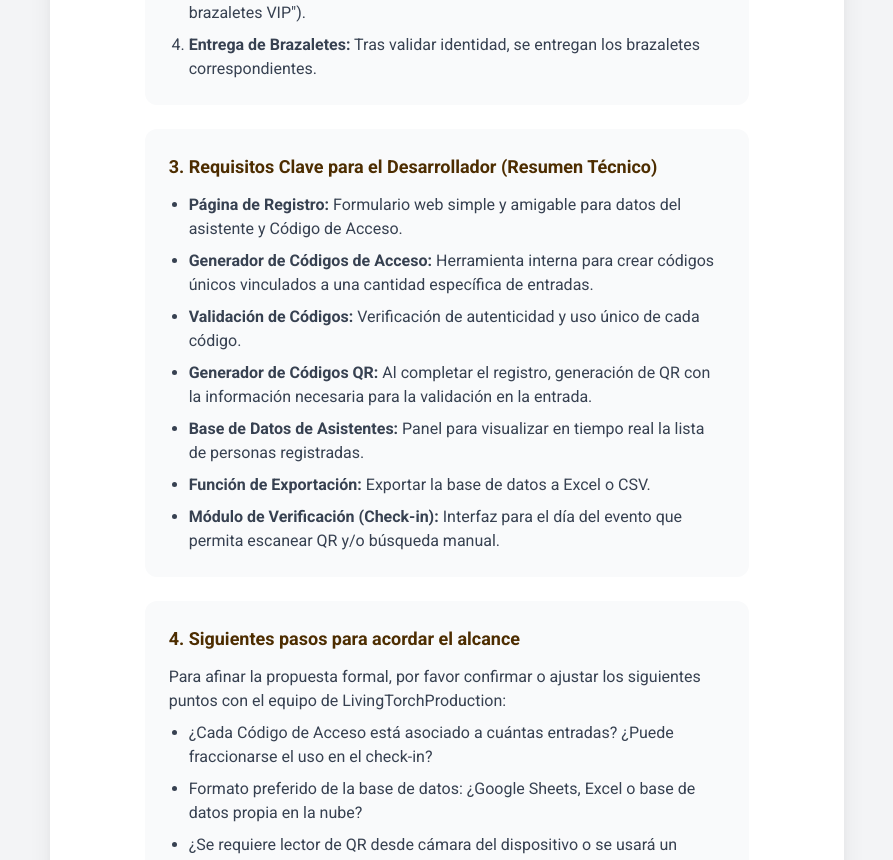
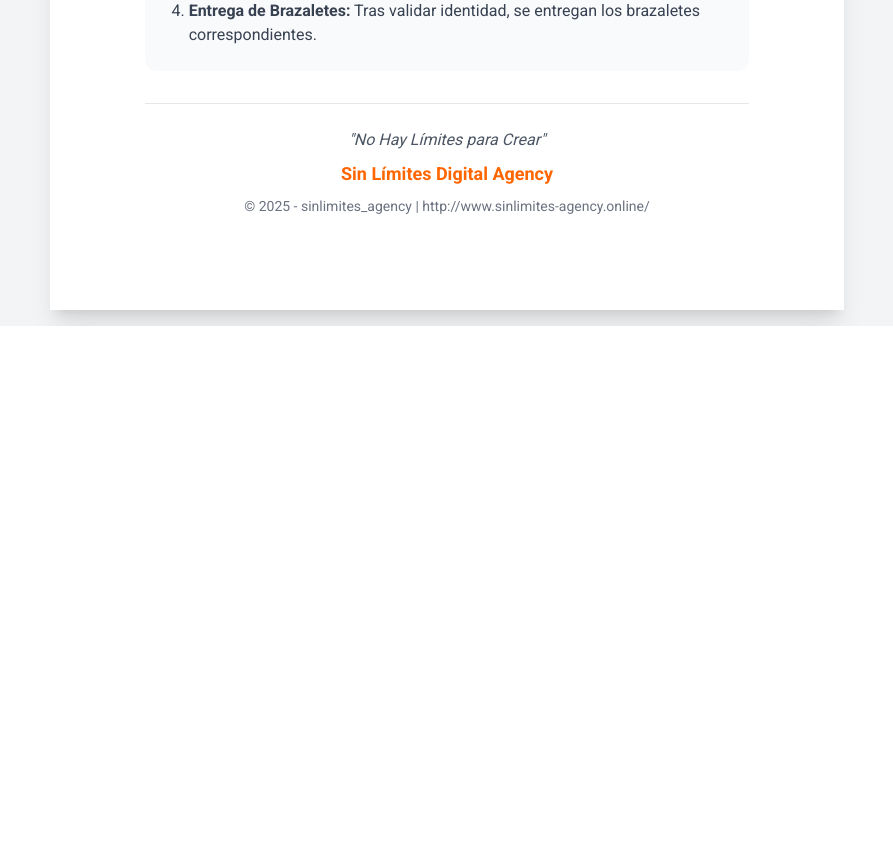
Before and after one commit to CientificoJose/web-agency, a Next.js app: page /propuestas/livingtorchproduction in a window 1280 px wide. Shown: the part 1940-2800 px from the top of the page, without its empty margins (193-1086 px from the left). After the commit the page ends 2266 px from the top, so only its background shows below. Built offline with nearby package versions, Linux system fonts and the light colour scheme.

Commit message:
Propuesta

```diff
--- a/app/propuestas/livingtorchproduction/page.tsx
+++ b/app/propuestas/livingtorchproduction/page.tsx
@@ -24,7 +24,7 @@ export default function LivingTorchProposalPage() {
           {/* Header */}
           <div className="text-center pb-5 border-b-2 border-primary mb-6 md:mb-8 w-full">
             <Image
-              src="/placeholder-logo.png"
+              src="/recurso.png"
               alt="Logo Limitless Agency"
               width={128}
               height={128}
@@ -149,52 +149,6 @@ export default function LivingTorchProposalPage() {
             </div>
           </div>
 
-          {/* Section 3: Requisitos Clave */}
-          <div className="bg-gray-50 rounded-lg p-4 md:p-6 mb-6">
-            <h3 className="text-base md:text-lg font-semibold text-dark mb-3">3. Requisitos Clave para el Desarrollador (Resumen Técnico)</h3>
-            <ul className="list-disc pl-5 text-gray-700 space-y-2 text-sm md:text-base">
-              <li>
-                <strong>Página de Registro:</strong> Formulario web simple y amigable para datos del asistente y Código de Acceso.
-              </li>
-              <li>
-                <strong>Generador de Códigos de Acceso:</strong> Herramienta interna para crear códigos únicos vinculados a una cantidad
-                específica de entradas.
-              </li>
-              <li>
-                <strong>Validación de Códigos:</strong> Verificación de autenticidad y uso único de cada código.
-              </li>
-              <li>
-                <strong>Generador de Códigos QR:</strong> Al completar el registro, generación de QR con la información necesaria para
-                la validación en la entrada.
-              </li>
-              <li>
-                <strong>Base de Datos de Asistentes:</strong> Panel para visualizar en tiempo real la lista de personas registradas.
-              </li>
-              <li>
-                <strong>Función de Exportación:</strong> Exportar la base de datos a Excel o CSV.
-              </li>
-              <li>
-                <strong>Módulo de Verificación (Check-in):</strong> Interfaz para el día del evento que permita escanear QR y/o búsqueda manual.
-              </li>
-            </ul>
-          </div>
-
-          {/* Section 4: Siguientes pasos para conciliar alcance */}
-          <div className="bg-gray-50 rounded-lg p-4 md:p-6 mb-6">
-            <h3 className="text-base md:text-lg font-semibold text-dark mb-3">4. Siguientes pasos para acordar el alcance</h3>
-            <p className="text-gray-700 mb-2 text-sm md:text-base">
-              Para afinar la propuesta formal, por favor confirmar o ajustar los siguientes puntos con el equipo de
-              LivingTorchProduction:
-            </p>
-            <ul className="list-disc pl-5 text-gray-700 space-y-2 text-sm md:text-base">
-              <li>¿Cada Código de Acceso está asociado a cuántas entradas? ¿Puede fraccionarse el uso en el check-in?</li>
-              <li>Formato preferido de la base de datos: ¿Google Sheets, Excel o base de datos propia en la nube?</li>
-              <li>¿Se requiere lector de QR desde cámara del dispositivo o se usará un escáner externo?</li>
-              <li>¿Se necesita historial de accesos y reporte de auditoría por asistente/código?</li>
-              <li>Idiomas de la plataforma y logotipos/colores del evento para personalización.</li>
-              <li>¿Cuántas personas usarán el panel de administración y con qué roles?</li>
-            </ul>
-          </div>
 
           {/* Footer */}
           <div className="text-center pt-6 mt-6 md:mt-8 border-t border-gray-200">
```
